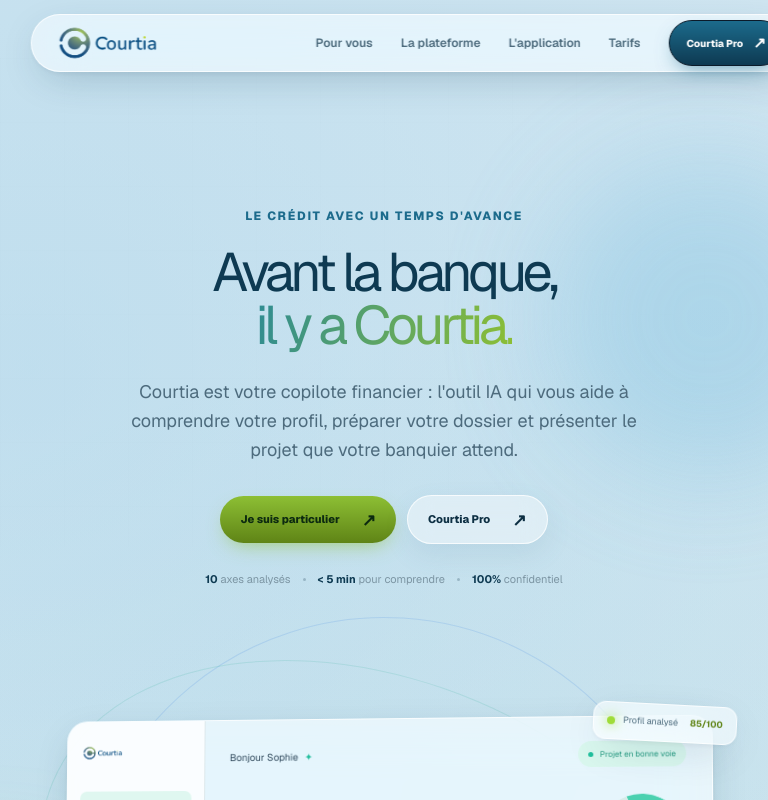
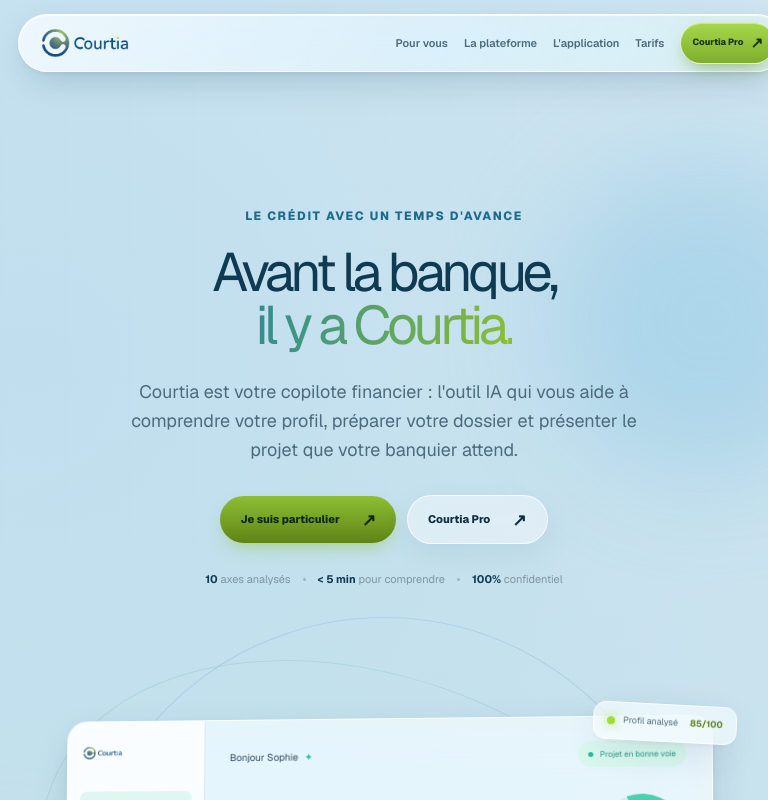
Before and after one commit to Courtia/courtia-site, a Next.js app: page / in a window 768 px wide. Shown: the top 800 px of the page. Built offline with nearby package versions, Linux system fonts and the light colour scheme.

Commit message:
Integrate Courtia landing navigation

```diff
--- a/app/globals.css
+++ b/app/globals.css
@@ -529,3 +529,41 @@
 @media (prefers-reduced-motion:reduce) {
   .site-shell:before { animation:none; }
 }
+
+/* Header integration: keep the glass rail connected to the app-like surface. */
+.site-shell .topbar {
+  background:linear-gradient(110deg,rgba(255,255,255,.72),rgba(247,252,255,.46) 55%,rgba(228,246,239,.56));
+  border-color:rgba(255,255,255,.9);
+  box-shadow:var(--ref-shadow),inset 0 1px 0 rgba(255,255,255,.72);
+}
+.site-shell .nav-links button,
+.site-shell .nav-links a {
+  transition:background .22s,color .22s,box-shadow .22s;
+  white-space:nowrap;
+}
+.site-shell .nav-links button:hover,
+.site-shell .nav-links a:hover {
+  background:rgba(255,255,255,.72);
+  box-shadow:inset 0 0 0 1px rgba(255,255,255,.56),0 5px 14px rgba(14,58,82,.08);
+}
+.site-shell .nav-pro {
+  background:linear-gradient(180deg,#a5d84c,#7fae2d);
+  border:1px solid rgba(255,255,255,.72);
+  box-shadow:0 8px 20px -8px rgba(95,132,22,.68),inset 0 1px 0 rgba(255,255,255,.4);
+  color:#17340c;
+  flex:0 0 auto;
+  white-space:nowrap;
+}
+.site-shell .nav-pro:hover {
+  background:linear-gradient(180deg,#b7e866,#8fbe38);
+  color:#17340c;
+}
+
+@media (max-width:900px) and (min-width:681px) {
+  .site-shell .topbar { left:18px; right:18px; padding-left:16px; padding-right:10px; }
+  .site-shell .brand-logo { width:100px; }
+  .site-shell .nav-links { gap:0; margin-right:8px; }
+  .site-shell .nav-links button,
+  .site-shell .nav-links a { font-size:11px; padding:8px 8px; }
+  .site-shell .nav-pro { font-size:9px; gap:7px; padding:9px 11px; }
+}
```
